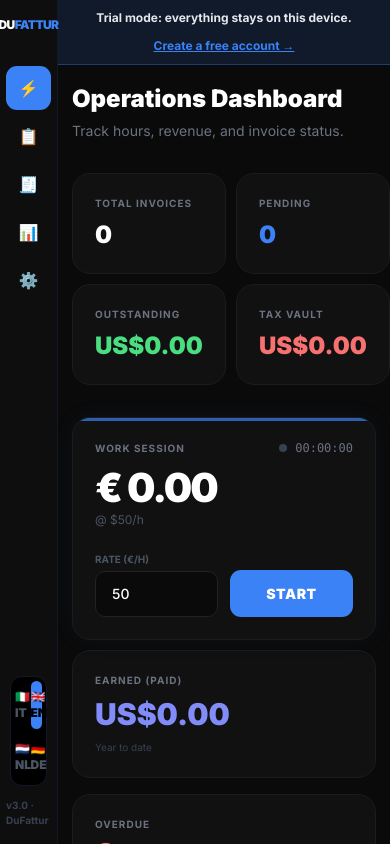
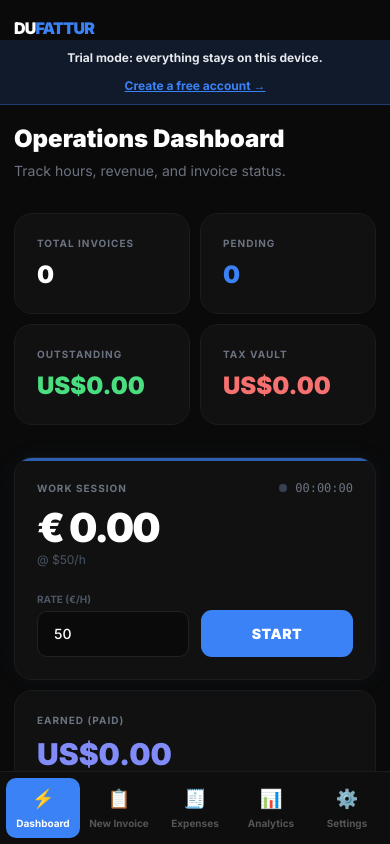
Before and after one commit to AndreaMerella/DuFattur, a plain HTML site: page index.html in a window 390 px wide. Both pictures are taken after a click on the button "TRY IT WITHOUT AN ACCOUNT". Drawn offline with nearby package versions, Linux system fonts and the light colour scheme.

Commit message:
Mobile bottom tab bar + product guide PDF (#26)
* Add a no-account trial, per-user invoice numbers, and trust signals

- Trial mode: "Try it without an account" keeps settings and invoices in
  the browser only, guesses language and country from the browser,
  resumes after reload, and offers to move everything into the account
  after sign-up (renumbered after existing invoices). Client links, VIES
  and expenses explain that they need an account.
- Invoice numbers were a global primary key, so a second user's first
  invoice (INV-2026-001) would be rejected. The key is now (user_id, id).
- Login page notes EU storage, export and privacy; Settings gets
  "Export all my data" (JSON); new privacy.html written plainly,
  including that data is not end-to-end encrypted.
- Settings rows are built in one place (settingsRow) for save and import.

Co-Authored-By: Claude Opus 5.5 <noreply@anthropic.com>
Claude-Session: https://claude.ai/code/session_01TCfeAt9nrnDZ1jfDrwJXJ9

* Add DuFattur product overview and user guide (PDF)

Co-Authored-By: Claude Opus 5.5 <noreply@anthropic.com>
Claude-Session: https://claude.ai/code/session_01TCfeAt9nrnDZ1jfDrwJXJ9

* Mobile: bottom tab bar instead of the side strip

On phones the navigation moves to a bottom tab bar with labels, so the
content gets the full width. A small wordmark sits at the top; language
is chosen in Settings. Language buttons now use data-lang instead of
duplicate ids, so the Settings toggle highlights the active language.

Co-Authored-By: Claude Opus 5.5 <noreply@anthropic.com>
Claude-Session: https://claude.ai/code/session_01TCfeAt9nrnDZ1jfDrwJXJ9

---------

Co-authored-by: Claude <noreply@anthropic.com>

```diff
--- a/index.html
+++ b/index.html
@@ -2,7 +2,7 @@
 <html lang="it" id="html-root">
 <head>
     <meta charset="UTF-8">
-    <meta name="viewport" content="width=device-width, initial-scale=1.0">
+    <meta name="viewport" content="width=device-width, initial-scale=1.0, viewport-fit=cover">
     <title>DuFattur | The Freelance OS</title>
     <link rel="manifest" href="manifest.webmanifest">
     <meta name="theme-color" content="#0a0a0a">
@@ -105,16 +105,19 @@
 
         /* ── MOBILE ─────────────────────────────────────────────────── */
         @media (max-width: 768px) {
-            /* Sidebar collapses to icon-only strip */
-            .sl { display: none !important; }
-            aside { width: 58px !important; padding: 16px 6px !important; }
-            aside .px-3 { padding: 0 !important; display: flex; justify-content: center; }
-            aside .px-3 .font-black { font-size: 0.75rem !important; }
-            aside .px-3 div:last-child { display: none; }
-            .nav-btn { padding: 10px 8px !important; justify-content: center !important; }
-
-            /* Main content full width */
-            #main-content { padding: 0 !important; }
+            /* Sidebar becomes a bottom tab bar; language stays in Settings */
+            aside#sidebar { position: fixed; left: 0; right: 0; bottom: 0; top: auto; width: auto !important; height: auto;
+                padding: 6px 6px calc(6px + env(safe-area-inset-bottom)) !important; border-right: none; border-top: 1px solid #1c1c1c; z-index: 45; }
+            aside#sidebar > :not(nav) { display: none !important; }
+            aside#sidebar nav { flex-direction: row !important; gap: 2px !important; }
+            .nav-btn { flex: 1 1 0; min-width: 0; flex-direction: column; gap: 3px !important; padding: 7px 2px !important; justify-content: center !important; border-radius: 10px; }
+            .nav-btn .ico { font-size: 1.15rem; }
+            .nav-btn .sl { font-size: 10px; font-weight: 700; max-width: 100%; overflow: hidden; text-overflow: ellipsis; white-space: nowrap; }
+
+            /* Main content full width, clear of the tab bar */
+            #main-content { padding: 0 0 calc(76px + env(safe-area-inset-bottom)) !important; }
+            #mobile-brand { display: block !important; }
+            #sidebar.hidden-view ~ main #mobile-brand { display: none !important; }
 
             /* Dashboard */
             #view-dashboard { padding: 16px 14px !important; }
@@ -168,8 +171,6 @@
             /* Login view */
             #view-login { padding: 20px 16px !important; }
 
-            /* Lang toggle */
-            aside .mt-4 { margin-top: 8px !important; }
         }
     </style>
 </head>
@@ -217,10 +218,10 @@
     <!-- Lang toggle -->
     <div class="px-1 mt-4">
         <div class="grid grid-cols-2 gap-1 bg-black rounded-xl p-1 border border-gray-900">
-            <button onclick="setLang('it')" id="lang-it" class="py-1.5 rounded-lg text-[10px] font-black transition bg-accent text-black">🇮🇹 IT</button>
-            <button onclick="setLang('en')" id="lang-en" class="py-1.5 rounded-lg text-[10px] font-black transition text-gray-600 hover:text-white">🇬🇧 EN</button>
-            <button onclick="setLang('nl')" id="lang-nl" class="py-1.5 rounded-lg text-[10px] font-black transition text-gray-600 hover:text-white">🇳🇱 NL</button>
-            <button onclick="setLang('de')" id="lang-de" class="py-1.5 rounded-lg text-[10px] font-black transition text-gray-600 hover:text-white">🇩🇪 DE</button>
+            <button onclick="setLang('it')" data-lang="it" class="py-1.5 rounded-lg text-[10px] font-black transition bg-accent text-black">🇮🇹 IT</button>
+            <button onclick="setLang('en')" data-lang="en" class="py-1.5 rounded-lg text-[10px] font-black transition text-gray-600 hover:text-white">🇬🇧 EN</button>
+            <button onclick="setLang('nl')" data-lang="nl" class="py-1.5 rounded-lg text-[10px] font-black transition text-gray-600 hover:text-white">🇳🇱 NL</button>
+            <button onclick="setLang('de')" data-lang="de" class="py-1.5 rounded-lg text-[10px] font-black transition text-gray-600 hover:text-white">🇩🇪 DE</button>
         </div>
     </div>
     <div class="px-3 mt-3 text-[10px] text-gray-700 font-bold">v3.0 · DuFattur</div>
@@ -228,6 +229,7 @@
 
 <!-- ═══════════════════ MAIN ═══════════════════ -->
 <main class="flex-1 overflow-y-auto" id="main-content">
+    <div id="mobile-brand" style="display:none" class="px-[14px] pt-4 font-black text-base tracking-tighter">DU<span class="text-accent">FATTUR</span></div>
     <div id="guest-bar" class="hidden sticky top-0 z-40 flex items-center justify-center gap-3 flex-wrap px-4 py-2.5 text-xs font-bold" style="background:rgba(var(--accent-rgb),.14);border-bottom:1px solid rgba(var(--accent-rgb),.35);">
         <span class="text-gray-200" data-i18n="guest_bar">Trial mode: everything stays on this device.</span>
         <button type="button" onclick="leaveGuestToSignup()" class="text-accent underline" data-i18n="guest_cta">Create a free account →</button>
@@ -1106,10 +1108,10 @@ grant execute on function public.keepalive() to anon;</pre>
             <div class="card" style="background:#0e0e0e;border-color:#1e1e1e;">
                 <h3 class="text-[10px] font-black uppercase tracking-widest text-gray-500 mb-4" data-i18n="set_lang">Lingua / Language</h3>
                 <div class="grid grid-cols-2 gap-1 bg-black rounded-xl p-1 border border-gray-900 max-w-[180px]">
-                    <button onclick="setLang('it')" id="lang-it" class="py-1.5 rounded-lg text-[10px] font-black transition bg-accent text-black">🇮🇹 IT</button>
-                    <button onclick="setLang('en')" id="lang-en" class="py-1.5 rounded-lg text-[10px] font-black transition text-gray-600 hover:text-white">🇬🇧 EN</button>
-                    <button onclick="setLang('nl')" id="lang-nl" class="py-1.5 rounded-lg text-[10px] font-black transition text-gray-600 hover:text-white">🇳🇱 NL</button>
-                    <button onclick="setLang('de')" id="lang-de" class="py-1.5 rounded-lg text-[10px] font-black transition text-gray-600 hover:text-white">🇩🇪 DE</button>
+                    <button onclick="setLang('it')" data-lang="it" class="py-1.5 rounded-lg text-[10px] font-black transition bg-accent text-black">🇮🇹 IT</button>
+                    <button onclick="setLang('en')" data-lang="en" class="py-1.5 rounded-lg text-[10px] font-black transition text-gray-600 hover:text-white">🇬🇧 EN</button>
+                    <button onclick="setLang('nl')" data-lang="nl" class="py-1.5 rounded-lg text-[10px] font-black transition text-gray-600 hover:text-white">🇳🇱 NL</button>
+                    <button onclick="setLang('de')" data-lang="de" class="py-1.5 rounded-lg text-[10px] font-black transition text-gray-600 hover:text-white">🇩🇪 DE</button>
                 </div>
             </div>
 
@@ -1841,9 +1843,8 @@ function applyTr() {
   });
   const cls_a = 'flex-1 py-2 rounded-lg text-xs font-black transition bg-accent text-black';
   const cls_i = 'flex-1 py-2 rounded-lg text-xs font-black transition text-gray-600 hover:text-white';
-  ['lang-it','lang-en','lang-nl','lang-de'].forEach(id => {
-    const el = document.getElementById(id);
-    if (el) el.className = (id === 'lang-'+S.lang) ? cls_a.replace('flex-1','') : cls_i.replace('flex-1','');
+  document.querySelectorAll('[data-lang]').forEach(el => {
+    el.className = (el.dataset.lang === S.lang) ? cls_a.replace('flex-1','') : cls_i.replace('flex-1','');
   });
   // Re-apply country-specific labels after language change
   onCountryChange();
--- a/sw.js
+++ b/sw.js
@@ -1,5 +1,5 @@
 // DuFattur service worker: caches the app itself, never user data.
-const VERSION = 'dufattur-v1';
+const VERSION = 'dufattur-v2';
 const SHELL = ['./', 'index.html', 'manifest.webmanifest', 'icons/icon-192.png', 'icons/icon-512.png', 'icons/apple-touch-icon.png'];
 // Third-party libraries the page loads (pinned versions, safe to keep)
 const CDN_HOSTS = ['cdn.jsdelivr.net', 'cdnjs.cloudflare.com', 'cdn.tailwindcss.com', 'fonts.googleapis.com', 'fonts.gstatic.com'];
```
Also changed, not shown: 1 other file.
